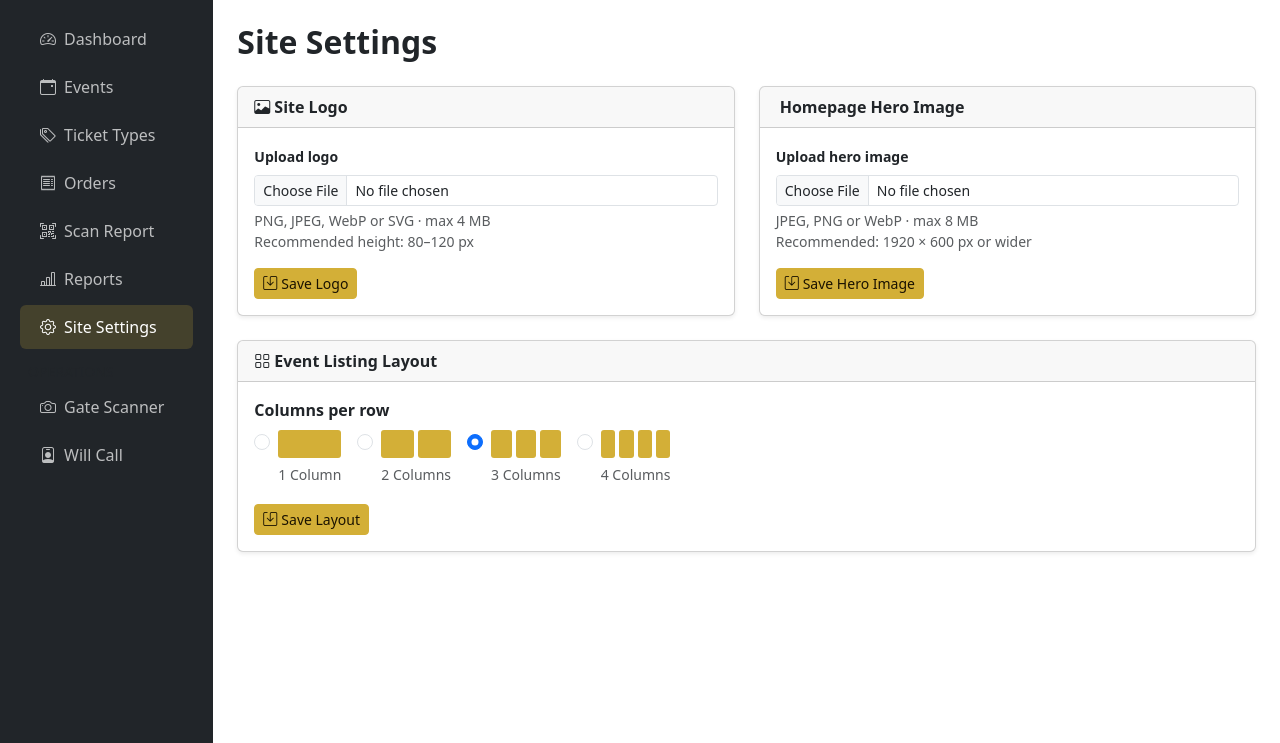
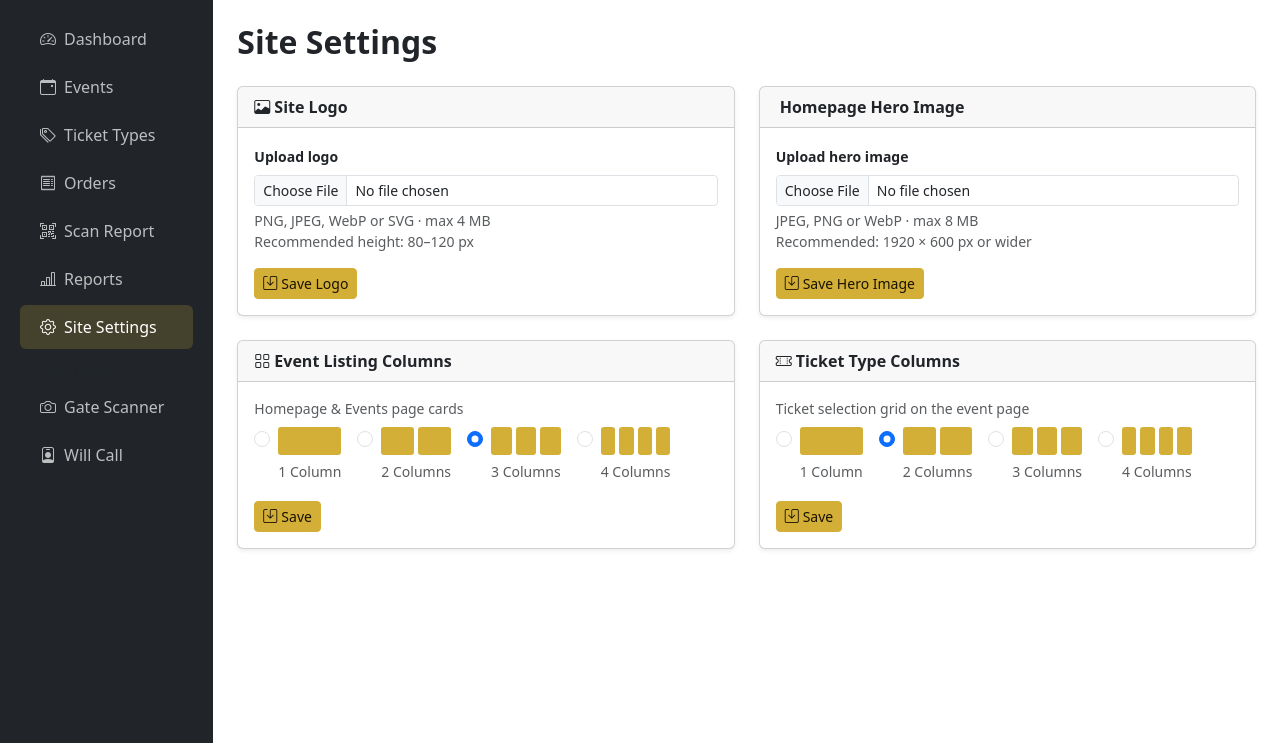
Before and after one commit to beknautz/ticketTime, a PHP site: page /admin/settings.php in a window 1280 px wide. Shown: the part 57-800 px from the top of the page. Run offline with PHP 8.4, Linux system fonts and the light colour scheme; the visitor is signed in with stand-in values (Sample User, id 1); some libraries are stand-ins or nearby versions.

Commit message:
Separate ticket type column setting from event listing columns
ticket_columns setting controls the ticket grid on event.php independently
of event_columns (homepage/events page). Both have their own picker card in
admin Site Settings. Ticket columns default to 2.

https://claude.ai/code/session_015JhPXqDU9iWyVDXgEvLDrJ

```diff
--- a/public/admin/settings.php
+++ b/public/admin/settings.php
@@ -16,7 +16,16 @@ if ($_SERVER['REQUEST_METHOD'] === 'POST') {
         $cols = (int)($_POST['event_columns'] ?? 3);
         if (in_array($cols, [1, 2, 3, 4], true)) {
             setSiteSetting('event_columns', $cols);
-            flashMessage('success', 'Layout saved!');
+            flashMessage('success', 'Event layout saved!');
+        }
+        redirect(SITE_URL . '/admin/settings.php');
+    }
+
+    if ($action === 'ticket_layout') {
+        $cols = (int)($_POST['ticket_columns'] ?? 2);
+        if (in_array($cols, [1, 2, 3, 4], true)) {
+            setSiteSetting('ticket_columns', $cols);
+            flashMessage('success', 'Ticket layout saved!');
         }
         redirect(SITE_URL . '/admin/settings.php');
     }
@@ -84,7 +93,8 @@ if ($_SERVER['REQUEST_METHOD'] === 'POST') {
     }
 }
 
-$currentCols = (int)getSiteSetting('event_columns', 3);
+$currentCols       = (int)getSiteSetting('event_columns', 3);
+$currentTicketCols = (int)getSiteSetting('ticket_columns', 2);
 $logoExists  = file_exists($imgDir . 'logo.png');
 $heroFiles  = glob($imgDir . 'hero.*') ?: [];
 $heroFile   = !empty($heroFiles) ? basename($heroFiles[0]) : null;
@@ -177,22 +187,22 @@ require_once __DIR__ . '/includes/admin-header.php';
     </div>
   </div>
 
-  <!-- Layout -->
-  <div class="col-12">
+  <!-- Event Listing Layout -->
+  <div class="col-md-6">
     <div class="card shadow-sm">
-      <div class="card-header fw-bold"><i class="bi bi-grid me-1"></i>Event Listing Layout</div>
+      <div class="card-header fw-bold"><i class="bi bi-grid me-1"></i>Event Listing Columns</div>
       <div class="card-body">
         <form method="post">
           <?= csrfField() ?>
           <input type="hidden" name="action" value="layout">
-          <label class="form-label fw-semibold">Columns per row</label>
+          <p class="small text-muted mb-2">Homepage &amp; Events page cards</p>
           <div class="d-flex gap-3 flex-wrap">
             <?php foreach ([1 => '1 Column', 2 => '2 Columns', 3 => '3 Columns', 4 => '4 Columns'] as $n => $label): ?>
               <div class="form-check">
                 <input class="form-check-input" type="radio" name="event_columns"
-                       id="cols<?= $n ?>" value="<?= $n ?>"
+                       id="ecols<?= $n ?>" value="<?= $n ?>"
                        <?= $currentCols === $n ? 'checked' : '' ?>>
-                <label class="form-check-label" for="cols<?= $n ?>">
+                <label class="form-check-label" for="ecols<?= $n ?>">
                   <div class="d-flex gap-1 mb-1">
                     <?php for ($i = 0; $i < $n; $i++): ?>
                       <div style="height:28px;background:#D3AF37;border-radius:3px;flex:1;min-width:12px"></div>
@@ -204,7 +214,41 @@ require_once __DIR__ . '/includes/admin-header.php';
             <?php endforeach; ?>
           </div>
           <button type="submit" class="btn btn-primary btn-sm mt-3">
-            <i class="bi bi-save me-1"></i>Save Layout
+            <i class="bi bi-save me-1"></i>Save
+          </button>
+        </form>
+      </div>
+    </div>
+  </div>
+
+  <!-- Ticket Type Layout -->
+  <div class="col-md-6">
+    <div class="card shadow-sm">
+      <div class="card-header fw-bold"><i class="bi bi-ticket-perforated me-1"></i>Ticket Type Columns</div>
+      <div class="card-body">
+        <form method="post">
+          <?= csrfField() ?>
+          <input type="hidden" name="action" value="ticket_layout">
+          <p class="small text-muted mb-2">Ticket selection grid on the event page</p>
+          <div class="d-flex gap-3 flex-wrap">
+            <?php foreach ([1 => '1 Column', 2 => '2 Columns', 3 => '3 Columns', 4 => '4 Columns'] as $n => $label): ?>
+              <div class="form-check">
+                <input class="form-check-input" type="radio" name="ticket_columns"
+                       id="tcols<?= $n ?>" value="<?= $n ?>"
+                       <?= $currentTicketCols === $n ? 'checked' : '' ?>>
+                <label class="form-check-label" for="tcols<?= $n ?>">
+                  <div class="d-flex gap-1 mb-1">
+                    <?php for ($i = 0; $i < $n; $i++): ?>
+                      <div style="height:28px;background:#D3AF37;border-radius:3px;flex:1;min-width:12px"></div>
+                    <?php endfor; ?>
+                  </div>
+                  <small class="text-muted"><?= $label ?></small>
+                </label>
+              </div>
+            <?php endforeach; ?>
+          </div>
+          <button type="submit" class="btn btn-primary btn-sm mt-3">
+            <i class="bi bi-save me-1"></i>Save
           </button>
         </form>
       </div>
--- a/public/event.php
+++ b/public/event.php
@@ -21,7 +21,7 @@ if (!$event || $event['status'] !== 'active') {
 }
 
 $ticketTypes   = $eventModel->getTicketTypes((int)$event['event_id'], true);
-$ticketColClass = eventColClass((int)getSiteSetting('event_columns', 3));
+$ticketColClass = eventColClass((int)getSiteSetting('ticket_columns', 2));
 $saleActive    = true;
 $saleMessage   = '';
 
```
